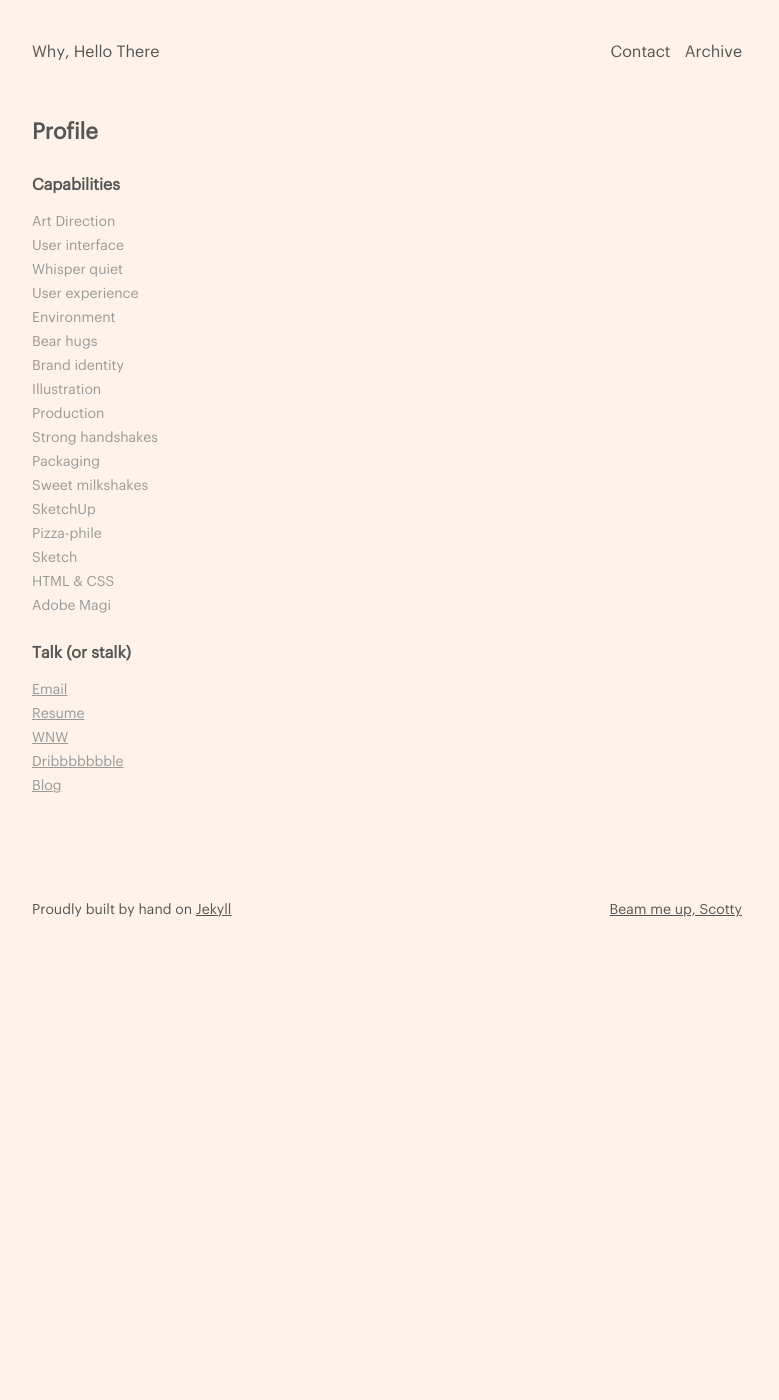
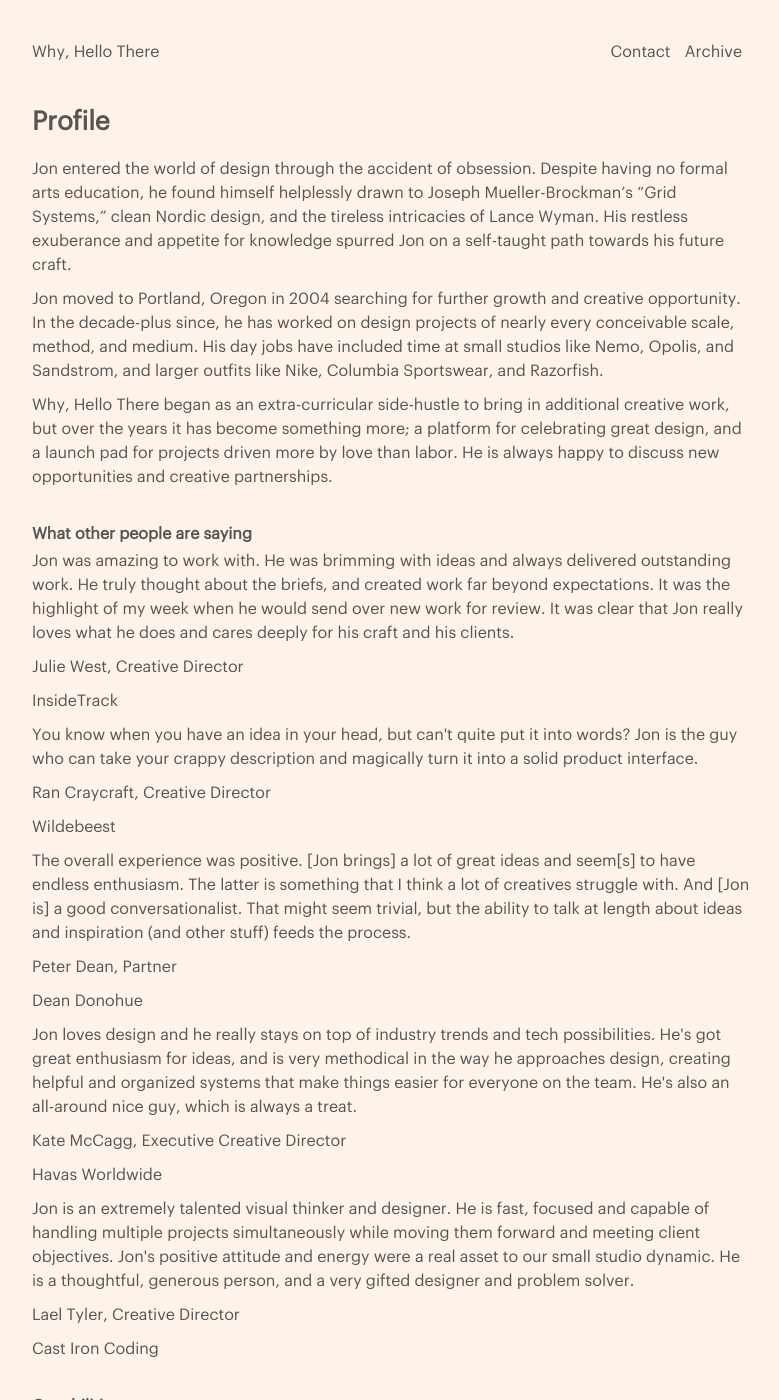
Before and after one commit to jonaschafer/jonaschafer.github.io, a Jekyll site: the page built from about.html, in a window 1280 px wide and 1400 px high. Shown: the whole window, without its empty margins (248-1027 px from the left). Built offline with Jekyll 4.4.1, drawn with Linux system fonts in a browser that asks for light colours; some of the changed text lies outside the part shown.

Commit message:
added all content from profile page on current site incl capabilities, blurb, quotes, etc

```diff
--- a/about.html
+++ b/about.html
@@ -3,7 +3,51 @@
 title: Why, Hello There - About
 ---
 
-<h2>Profile</h2>
+<h1>Profile</h1>
+
+<p>Jon entered the world of design through the accident of obsession. Despite having no formal arts education, he found himself helplessly drawn to Joseph Mueller-Brockman’s “Grid Systems,” clean Nordic design, and the tireless intricacies of Lance Wyman. His restless exuberance and appetite for knowledge spurred Jon on a self-taught path towards his future craft.</p>
+
+<p>Jon moved to Portland, Oregon in 2004 searching for further growth and creative opportunity. In the decade-plus since, he has worked on design projects of nearly every conceivable scale, method, and medium. His day jobs have included time at small studios like Nemo, Opolis, and Sandstrom, and larger outfits like Nike, Columbia Sportswear, and Razorfish.</p>
+
+<p>Why, Hello There began as an extra-curricular side-hustle to bring in additional creative work, but over the years it has become something more; a platform for celebrating great design, and a launch pad for projects driven more by love than labor. He is always happy to discuss new opportunities and creative partnerships.</p>
+
+<!-- Quotes from past freelance clients -->
+<h4>What other people are saying</h4>
+<p>Jon was amazing to work with. He was brimming with ideas and always delivered outstanding work. He truly thought about the briefs, and created work far beyond expectations. It was the highlight of my week when he would send over new work for review. It was clear that Jon really loves what he does and cares deeply for his craft and his clients.</p>
+<p>Julie West, Creative Director</p>
+<p>InsideTrack</p>
+
+<p>You know when you have an idea in your head, but can't quite put it into words? Jon is the guy who can take your crappy description and magically turn it into a solid product interface.</p>
+<p>Ran Craycraft, Creative Director</p>
+<p>Wildebeest</p>
+
+<p>The overall experience was positive. [Jon brings] a lot of great ideas and seem[s] to have endless enthusiasm. The latter is something that I think a lot of creatives struggle with.  And [Jon is] a good conversationalist. That might seem trivial, but the ability to talk at length about ideas and inspiration (and other stuff) feeds the process.</p>
+<p>Peter Dean, Partner</p>
+<p>Dean Donohue</p>
+
+<p>Jon loves design and he really stays on top of industry trends and tech possibilities. He's got great enthusiasm for ideas, and is very methodical in the way he approaches design, creating helpful and organized systems that make things easier for everyone on the team. He's also an all-around nice guy, which is always a treat.</p>
+<p>Kate McCagg, Executive Creative Director</p>
+<p>Havas Worldwide</p>
+
+<p>Jon is an extremely talented visual thinker and designer. He is fast, focused and capable of handling multiple projects simultaneously while moving them forward and meeting client objectives. Jon's positive attitude and energy were a real asset to our small studio dynamic. He is a thoughtful, generous person, and a very gifted designer and problem solver.</p>
+<p>Lael Tyler, Creative Director</p>
+<p>Cast Iron Coding</p>
+
+
+<h4>Capabilities</h4>
+<ul>
+  <li>Self-motivated; proudly take ownership of my work</li>
+  <li>Thrive on collaboration and iteration</li>
+  <li>Buzzword aversion</li>
+  <li>Avid bird-dogger with insatiable curiosity for problem-solving</li>
+  <li>Firm handshakes</li>
+  <li>Holistic, tech-savvy approach</li>
+  <li>Articulator of design rationale</li>
+  <li>Leading design at the intersection of UI and UX</li>
+  <li>Bartlett for America</li>
+  <li>Extensive experience working with dev teams of varying sizes</li>
+  <li>Empathetic advocate for a product's audience</li>
+  <li>Breathing</li>
 
 <h4>Capabilities</h4>
 <ul>
```
